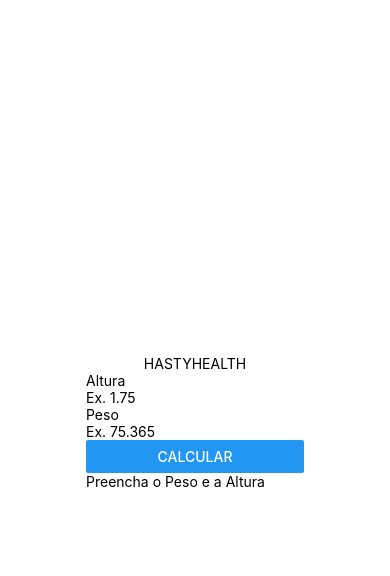
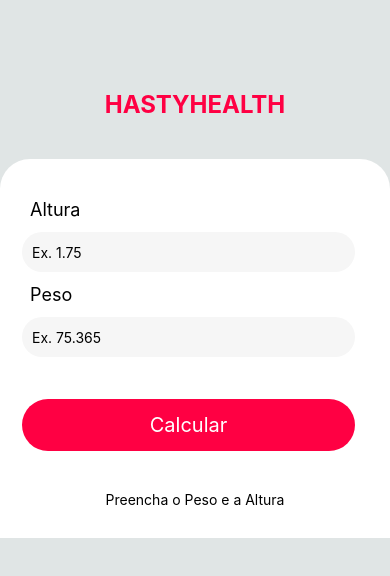
Before and after one commit to Jefflds/HastyHealth, a React Native app: screen / in a window 390 px wide. Shown: the top 576 px of the page. Built offline with nearby package versions, Linux system fonts and the light colour scheme.

Commit message:
Estilizando Titulo, Form e Botão

```diff
--- a/App.tsx
+++ b/App.tsx
@@ -1,21 +1,13 @@
-import { StyleSheet, View } from 'react-native';
+import { View } from 'react-native';
 import Title from './src/ui/components/Title/Title';
 import Main from './src/ui/components/Main/Main';
+import { Appstyles } from './src/ui/styles/App/App.styles';
 
 export default function App() {
   return (
-    <View style={styles.container}>
+    <View style={Appstyles.container}>
       <Title titleContent='HASTYHEALTH'/>
       <Main />
     </View>
   );
 }
-
-const styles = StyleSheet.create({
-  container: {
-    flex: 1,
-    backgroundColor: '#fff',
-    alignItems: 'center',
-    justifyContent: 'center',
-  },
-});
--- a/src/ui/components/Form/Form.tsx
+++ b/src/ui/components/Form/Form.tsx
@@ -1,6 +1,7 @@
 import React, { useState } from "react";
-import { View, Text, TextInput, Button } from "react-native";
+import { View, Text, TextInput, Button, TouchableOpacity } from "react-native";
 import ResultImc from "../../partials/ResultImc/ResultImc";
+import { FormStyles } from "../../styles/Form/Form.styles";
 
 const Form: React.FC = () => {
   const [height, setHeight] = useState<number | null>(null);
@@ -38,23 +39,27 @@
   };
 
   return (
-    <View>
-      <View>
-        <Text>Altura</Text>
+    <View style={FormStyles.FormContext}>
+      <View style={FormStyles.form}>
+        <Text style={FormStyles.FormLabel}>Altura</Text>
         <TextInput
           onChangeText={(e) => setHeight(Number(e))}
           value={height?.toString()}
           placeholder="Ex. 1.75"
           keyboardType="numeric"
+          style={FormStyles.FormInput}
         />
-        <Text>Peso</Text>
+        <Text style={FormStyles.FormLabel}>Peso</Text>
         <TextInput
           placeholder="Ex. 75.365"
           keyboardType="numeric"
           onChangeText={(e) => setWeight(Number(e))}
           value={weight?.toString()}
+          style={FormStyles.FormInput}
         />
-        <Button title={textButton} onPress={handleOnPress} />
+        <TouchableOpacity onPress={handleOnPress} style={FormStyles.ButtonCalculator}>
+          <Text style={FormStyles.TextButtonCalculator}>{textButton}</Text>
+        </TouchableOpacity>
       </View>
       <ResultImc ResultImc={imc} messageResultImc={messageImc} />
     </View>
--- a/src/ui/components/Title/Title.tsx
+++ b/src/ui/components/Title/Title.tsx
@@ -1,4 +1,5 @@
 import { View, Text } from "react-native";
+import { TitleStyles } from "../../styles/Title/Title.styles";
 
 type TitleProps = {
   titleContent: string;
@@ -6,8 +7,8 @@
 
 const Title: React.FC<TitleProps> = ({ titleContent }) => {
   return (
-    <View>
-      <Text>{titleContent}</Text>
+    <View style={TitleStyles.boxTitle}>
+      <Text style={TitleStyles.textTitle}>{titleContent}</Text>
     </View>
   );
 };
--- /dev/null
+++ b/src/ui/styles/App/App.styles.ts
@@ -0,0 +1,9 @@
+import { StyleSheet } from "react-native";
+
+export const Appstyles = StyleSheet.create({
+    container: {
+      flex: 1,
+      backgroundColor: '#e0e5e5',
+      paddingTop: 80
+    },
+  });
--- /dev/null
+++ b/src/ui/styles/Form/Form.styles.ts
@@ -0,0 +1,48 @@
+import { StyleSheet } from "react-native";
+
+export const FormStyles = StyleSheet.create({
+  FormContext: {
+    width: "100%",
+    height: "100%",
+    bottom: 0,
+    backgroundColor: "#fff",
+    alignItems: "center",
+    marginTop: 30,
+    borderTopLeftRadius: 30,
+    borderTopRightRadius: 30,
+  },
+  form: {
+    width: "100%",
+    height: "auto",
+    marginTop: 30,
+    padding: 10,
+  },
+  FormLabel: {
+    color: "#000",
+    fontSize: 18,
+    paddingLeft: 20,
+  },
+  FormInput: {
+    width: "90%",
+    borderRadius: 50,
+    backgroundColor: "#f6f6f6",
+    height: 40,
+    margin: 12,
+    paddingLeft: 10
+  },
+  ButtonCalculator: {
+    borderRadius: 50,
+    alignItems: "center",
+    justifyContent: "center",
+    width: "90%",
+    backgroundColor: "#FF0043",
+    paddingTop: 14,
+    paddingBottom: 14,
+    marginLeft: 12,
+    margin: 30
+  },
+  TextButtonCalculator: {
+    fontSize: 20,
+    color: "#fff"
+  }
+});
--- /dev/null
+++ b/src/ui/styles/Title/Title.styles.ts
@@ -0,0 +1,14 @@
+import { StyleSheet } from "react-native";
+
+export const TitleStyles = StyleSheet.create({
+  boxTitle: {
+    alignItems: "center",
+    justifyContent: "center",
+    padding: 10,
+  },
+  textTitle: {
+    color: "#ff0043",
+    fontSize: 24,
+    fontWeight: "bold"
+  }
+});
```
Also changed, not shown: src/ui/styles/ResultImc/ResultImc.styles.ts (added).
